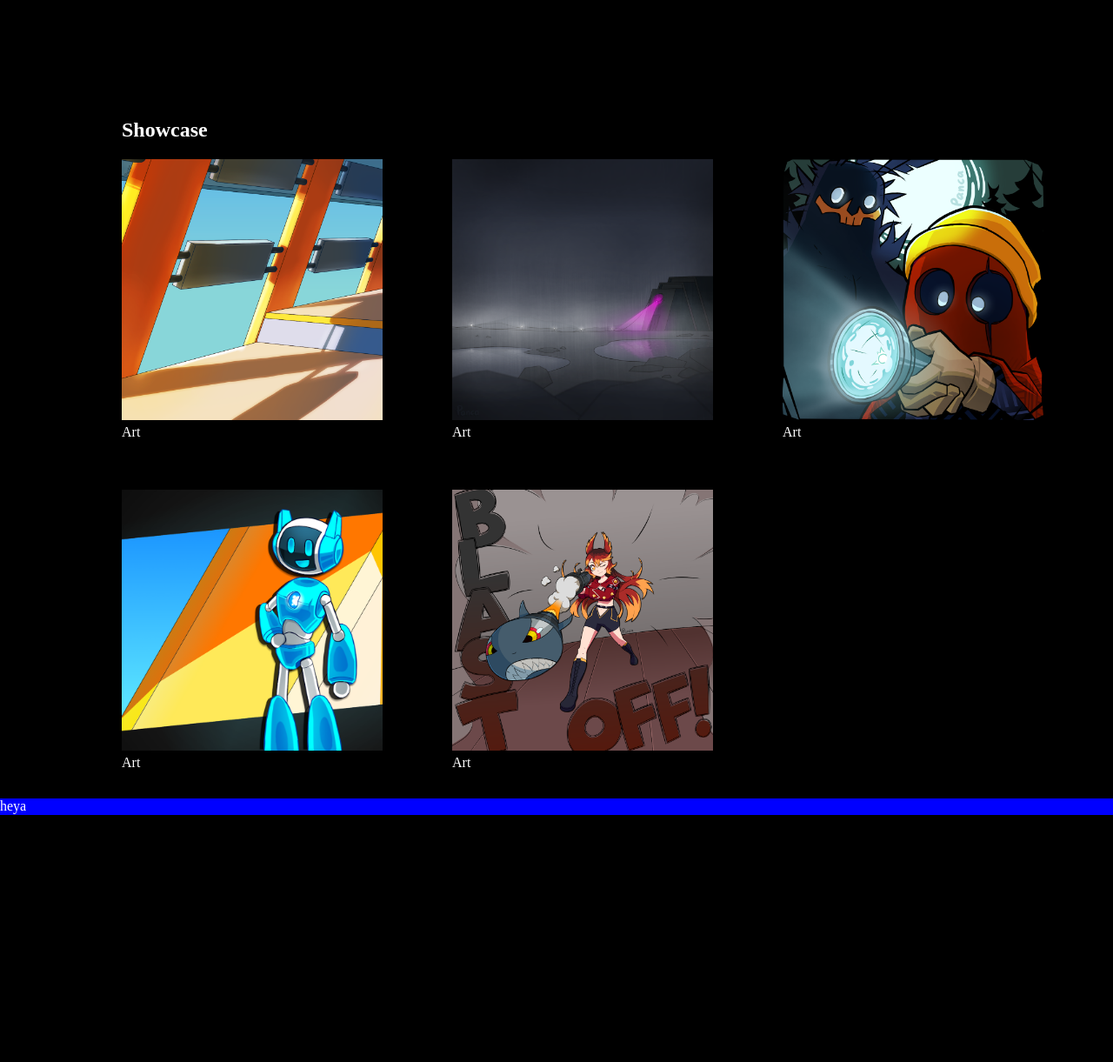
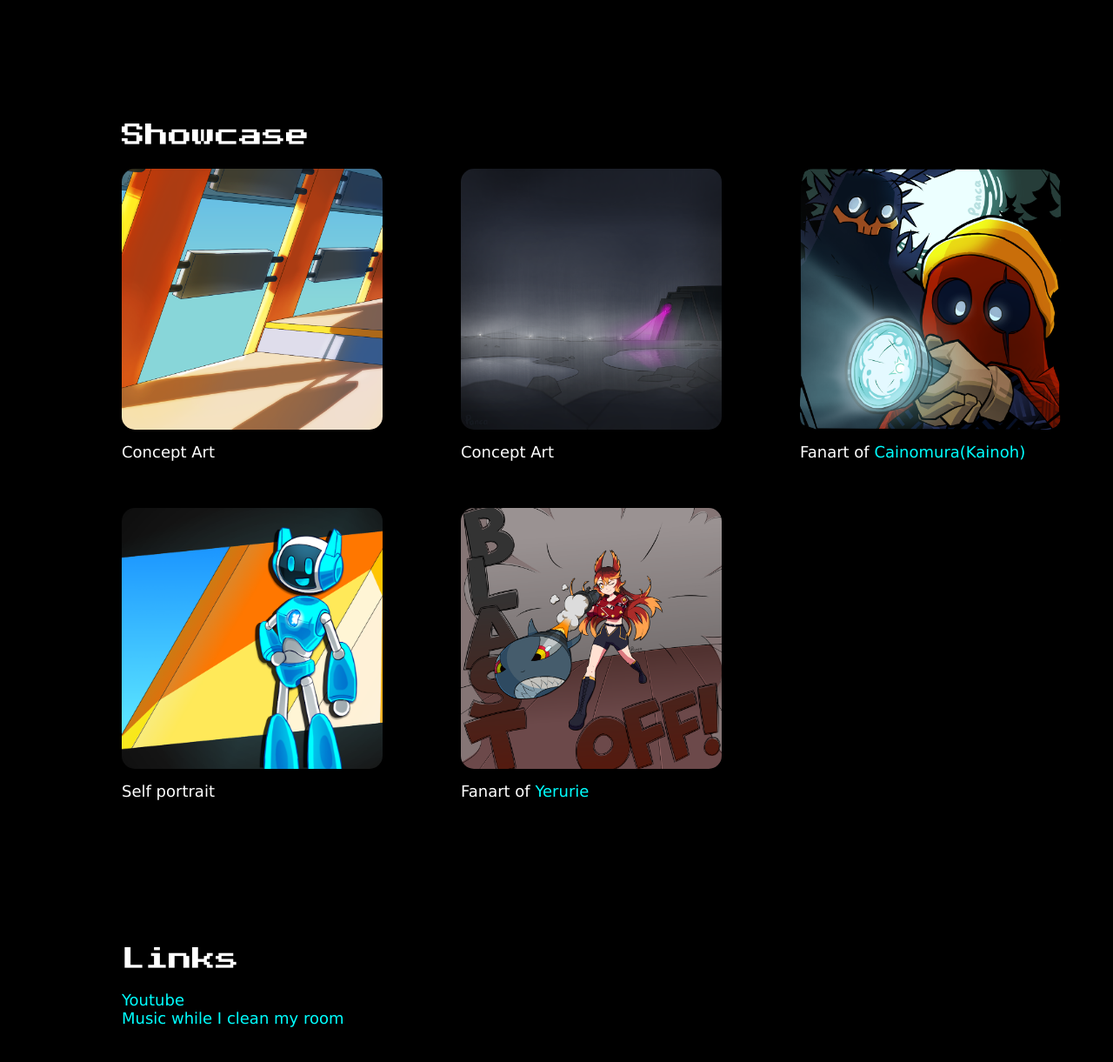
Before and after one commit to pancatime/pancaspace, a plain HTML site: page index.html in a window 1280 px wide. Shown: the part 700-1921 px from the top of the page at 87% size. Before the commit the page ends 1637 px from the top, so only its background shows below. Drawn offline with Linux system fonts and the light colour scheme.

Commit message:
Frontpage styling

```diff
--- a/index.html
+++ b/index.html
@@ -1,8 +1,29 @@
 <!DOCTYPE html>
 <html>
 <head>
+    <title>Panca Space</title>
     <link rel="stylesheet" href="normalize.css">
-    <title>Panca Space</title>
+    <link rel="preconnect" href="https://fonts.googleapis.com">
+    <link rel="preconnect" href="https://fonts.gstatic.com" crossorigin>
+    <link href="https://fonts.googleapis.com/css2?family=Press+Start+2P&display=swap" rel="stylesheet">
+    <style>
+        body {
+            font-family: Verdana, sans-serif;
+            font-size: large;
+        }
+        h1, h2, h3, h4, h5, h6 {
+            font-family: "Press Start 2P", system-ui;
+            font-weight: 400;
+            font-style: normal;
+        }
+        a {
+            color: aqua;
+            text-decoration: none;
+        }
+        a:hover {
+            text-decoration: underline;
+        }
+    </style>
 </head>
 <body style="background-color: black; color: white;">
 
@@ -15,45 +36,62 @@
         </div>
     </header>
     <main>
-        <div style="max-width: 1000px; margin: auto; padding: 1em;">
+        <div style="max-width: 1000px; margin: auto; padding: 1em; margin-bottom: 5em;">
             <h2>Showcase</h2>
             <ul style="display: grid; grid-template-columns: repeat(3, 1fr); grid-template-rows: repeat(auto-fill, 300px); grid-gap: 5em; list-style-type: none; padding: 0;">
                 <li>
-                    <figure style="width: 300px; margin: 0; overflow: hidden;">
-                        <img src="media/art/concept.png" width="300" height="300" alt="Concept art"/>
-                        <figcaption>Art</figcaption>
+                    <figure style="width: 300px; margin: 0;">
+                        <div style="width: 300px; height: 300px; overflow: hidden; border-radius: 5%;">
+                            <img src="media/art/concept.png" width="300" height="300" alt="Concept art"/>
+                        </div>
+                        <figcaption style="margin-top: 16px;">Concept Art</figcaption>
                     </figure>
                 </li>
                 <li>
-                    <figure style="width: 300px; margin: 0; overflow: hidden;">
-                        <img src="media/art/deposit.png" width="300" height="300" alt="Concept art"/>
-                        <figcaption>Art</figcaption>
+                    <figure style="width: 300px; margin: 0;">
+                        <div style="width: 300px; height: 300px; overflow: hidden; border-radius: 5%;">
+                            <img src="media/art/deposit.png" width="300" height="300" alt="Concept art"/>
+                        </div>
+                        <figcaption style="margin-top: 16px;">Concept Art</figcaption>
                     </figure>
                 </li>
                 <li>
-                    <figure style="width: 300px; margin: 0; overflow: hidden;">
-                        <img src="media/art/kainoh.png" width="300" height="300" alt="Concept art" >
-                        <figcaption>Art</figcaption>
+                    <figure style="width: 300px; margin: 0;">
+                        <div style="width: 300px; height: 300px; overflow: hidden; border-radius: 5%;">
+                            <img src="media/art/kainoh.png" width="300" height="300" alt="Concept art" >
+                        </div>
+                        <figcaption style="margin-top: 16px;">Fanart of <a href="https://bsky.app/profile/cainomura.bsky.social" target="_blank">Cainomura(Kainoh)</a></figcaption>
                     </figure>
                 </li>
                 <li>
-                    <figure style="width: 300px; margin: 0; overflow: hidden;">
-                        <img src="media/art/portrait.png" width="378" height="300" alt="Concept art"/>
-                        <figcaption>Art</figcaption>
+                    <figure style="width: 300px; margin: 0;">
+                        <div style="width: 300px; height: 300px; overflow: hidden; border-radius: 5%;">
+                            <img src="media/art/portrait.png" width="378" height="300" alt="Concept art"/>
+                        </div>
+                        <figcaption style="margin-top: 16px;">Self portrait</figcaption>
                     </figure>
                 </li>
                 <li>
-                    <figure style="width: 300px; margin: 0; overflow: hidden;">
-                        <img src="media/art/yerurie.png" width="300" height="300" alt="Concept art"/>
-                        <figcaption>Art</figcaption>
+                    <figure style="width: 300px; margin: 0;">
+                        <div style="width: 300px; height: 300px; overflow: hidden; border-radius: 5%;">
+                            <img src="media/art/yerurie.png" width="300" height="300" alt="Concept art"/>
+                        </div>
+                        <figcaption style="margin-top: 16px;">Fanart of <a href="https://x.com/yerurietwitch" target="_blank">Yerurie</a></figcaption>
                     </figure>
                 </li>
 
             </ul>
         </div>
+        <div style="max-width: 1000px; margin: auto; padding: 1em; margin-bottom: 5em;">
+            <h2>Links</h2>
+            <ul style="list-style-type: none; padding: 0;">
+                <li><a href="https://www.youtube.com/@pancatime" target="_blank">Youtube</a></li>
+                <li><a href="https://www.youtube.com/playlist?list=PLVJ6pn-pWuReAAhXbIhZUPTDKFp2aWnmK" target="_blank">Music while I clean my room</a></li>
+            </ul>
+        </div>
     </main>
-    <footer style="background-color: blue;">
-        heya
+    <footer>
+        <span style="text-align: center; display: block; margin-top: 512px;">Copyright 2025 © Panca</span>
     </footer>
 </div>
 
```
